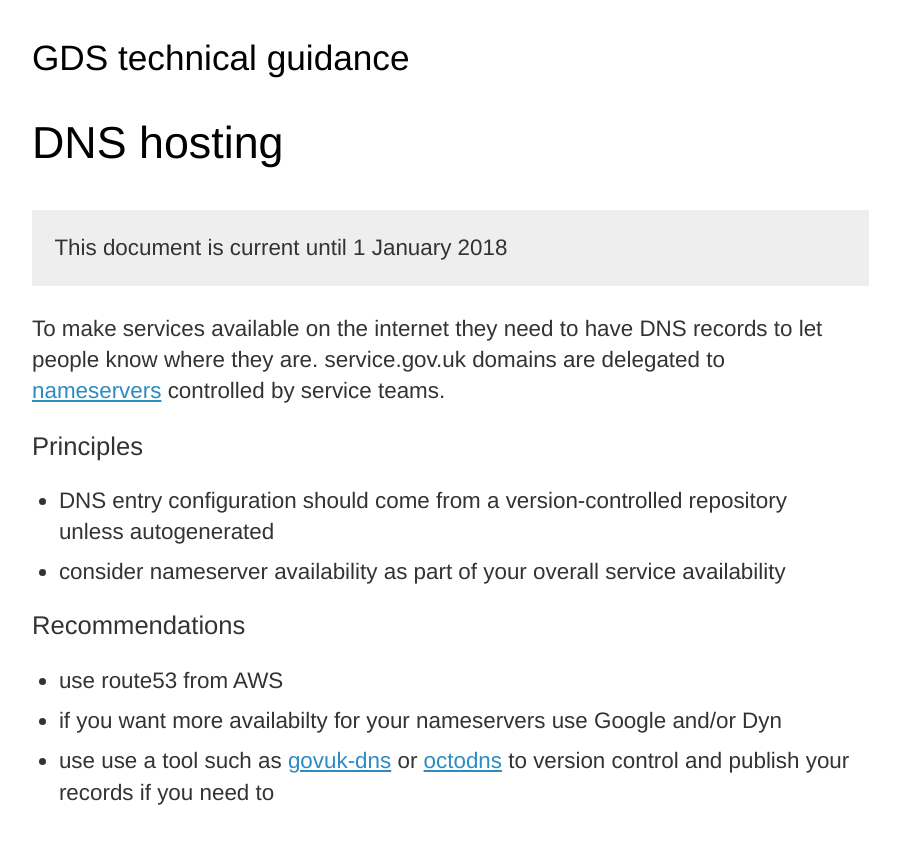
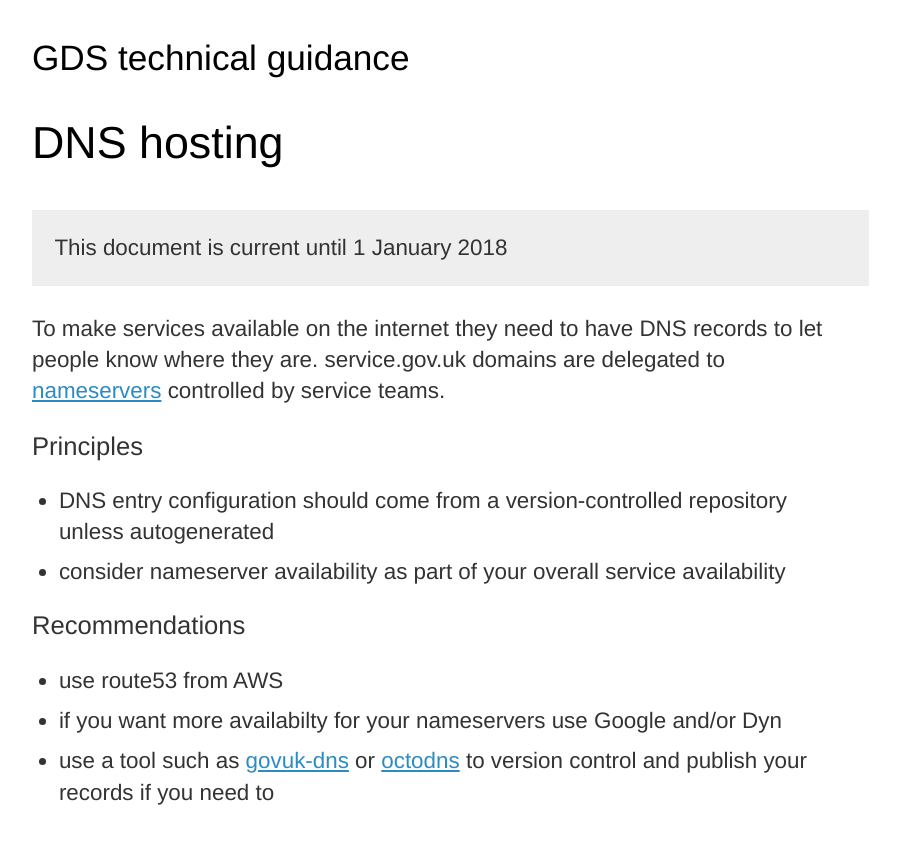
Before and after one commit to alphagov/gds-way, a Jekyll site: the page built from dns-hosting.md, in a window 1280 px wide. Shown: the top 844 px of the page, without its empty margins (8-908 px from the left). Built offline with Jekyll 4.4.1, drawn with Linux system fonts in a browser that asks for light colours.

Commit message:
Removed duplicated 'use'

```diff
--- a/dns-hosting.md
+++ b/dns-hosting.md
@@ -17,4 +17,4 @@ service.gov.uk domains are delegated to [nameservers](https://www.gov.uk/service
 
 - use route53 from AWS
 - if you want more availabilty for your nameservers use Google and/or Dyn
-- use use a tool such as [govuk-dns](https://github.com/alphagov/govuk-dns) or [octodns](https://github.com/github/octodns) to version control and publish your records if you need to
+- use a tool such as [govuk-dns](https://github.com/alphagov/govuk-dns) or [octodns](https://github.com/github/octodns) to version control and publish your records if you need to
```
